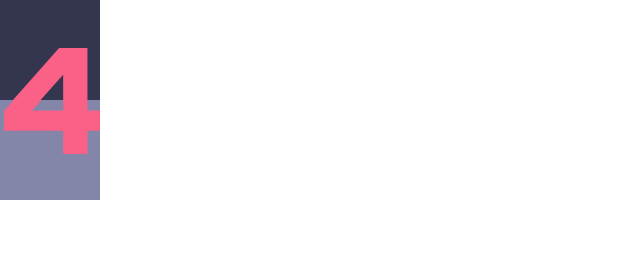
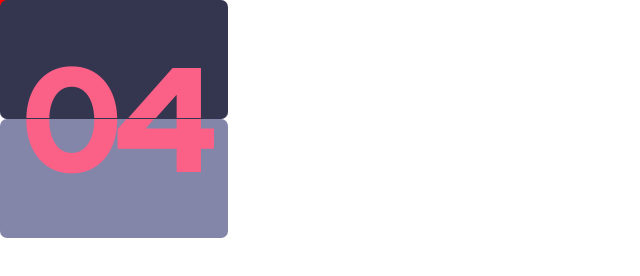
Before and after one commit to sriveer-me/countdown-timer, a website: page src/index.html in a window 1280 px wide. Shown: the whole page, without its empty margins (0-640 px from the left). Drawn offline with Linux system fonts and the light colour scheme.

Commit message:
card visible

```diff
--- a/src/index.html
+++ b/src/index.html
@@ -17,8 +17,8 @@
 <body>
     <div class="flip-clock">
         <div class="flip-clock__element">
-            <div class="flip-clock__elementTop">4</div>
-            <div class="flip-clock__elementBottom">4</div>
+            <div class="flip-clock__elementTop">04</div>
+            <div class="flip-clock__elementBottom">04</div>
         </div>
     </div>
 </body>
--- a/src/sass/components/_flip-clock.scss
+++ b/src/sass/components/_flip-clock.scss
@@ -1,7 +1,7 @@
 .flip-clock{
     &__element{
-        width: 10rem;
-        height: 20rem;
+        width: 24.6rem;
+        height: 23.8rem;
 
         position: relative;
         font-size: 15rem;
@@ -10,11 +10,13 @@
         &Top,
         &Bottom{
            position: absolute;
-           width: 10rem;
-           height: 10rem;
+           height: calc(23.8rem / 2);
 
            display: flex;
            overflow: hidden;
+           letter-spacing: -1.0rem;
+           padding: 2rem;
+           border-radius: 7px;
         }
 
         &Top{
@@ -24,6 +26,8 @@
             align-items: flex-start;
             justify-content: flex-start;
             background-color: $color-black-3;
+
+            border-bottom: 1px solid $color-black-3;
         }
 
         &Bottom{
@@ -34,5 +38,13 @@
             justify-content: flex-start;
             background-color: $color-black-4;
         }
+
+        &::before{
+            position: absolute;
+            content: '';
+            width: 10px;
+            height: 10px;
+            background-color: red;
+        }
     }
 }
```
Also changed, not shown: src/css/style.css.
